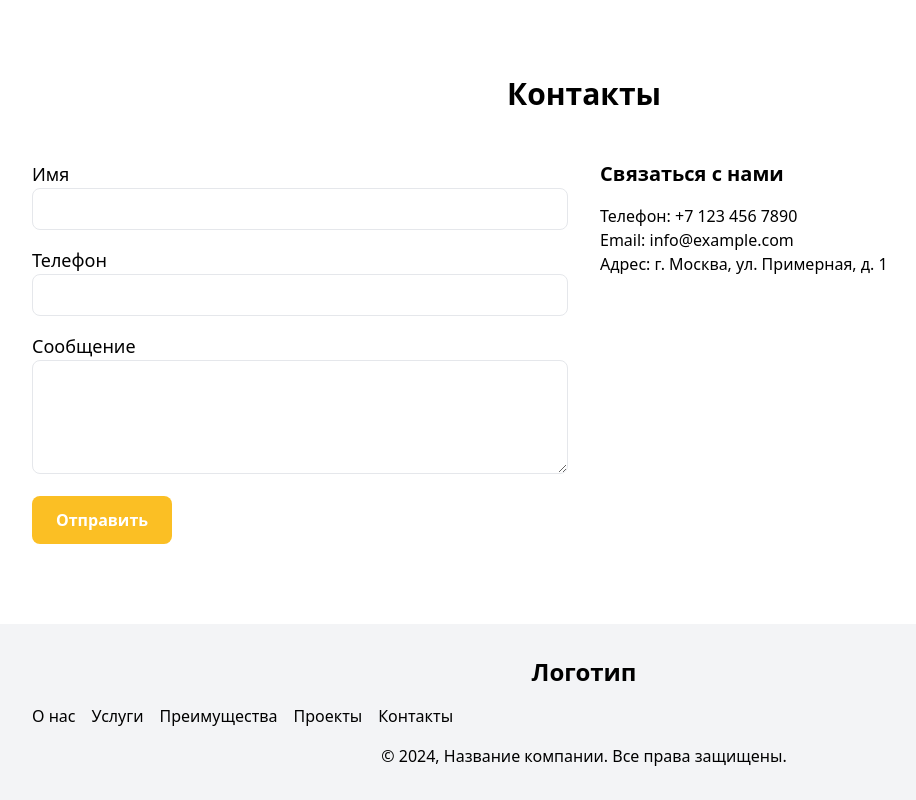
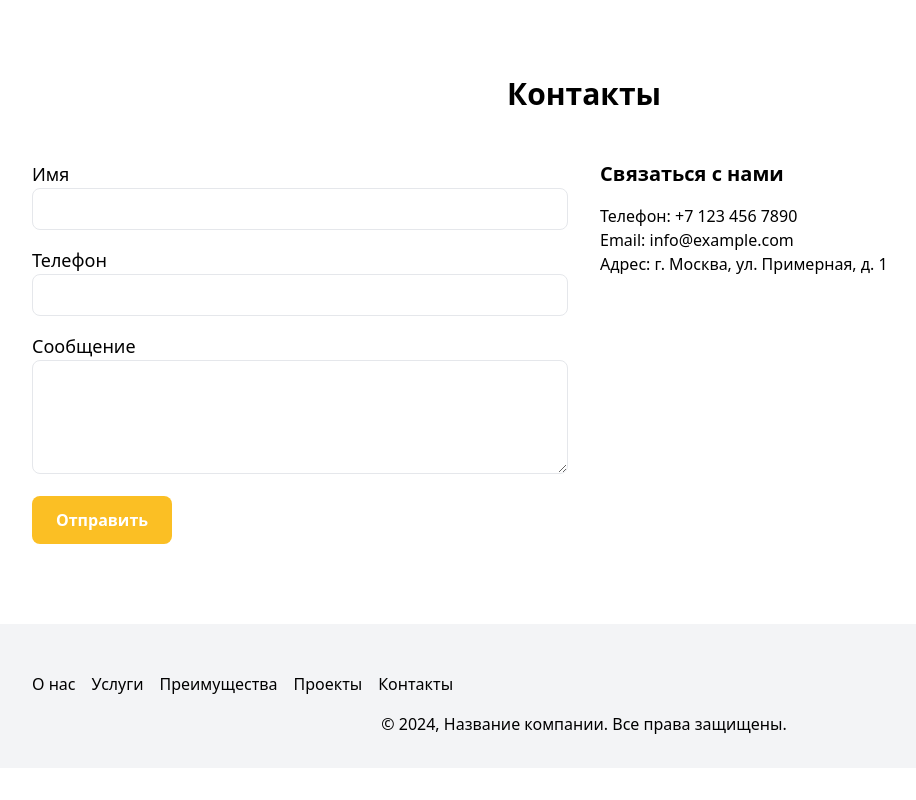
Before and after one commit to provoronili/Plastic_Site, a plain HTML site: page index.html in a window 1280 px wide. Shown: the part 2337-3137 px from the top of the page, without its empty margins (56-972 px from the left). After the commit the page ends 3105 px from the top, so only its background shows below. Drawn offline with nearby package versions, Linux system fonts and the light colour scheme.

Commit message:
Update index.html

```diff
--- a/index.html
+++ b/index.html
@@ -123,7 +123,7 @@
   <footer class="py-8 bg-gray-100">
     <div class="max-w-6xl mx-auto px-6 text-center">
       <div class="mb-4">
-        <div class="text-2xl font-bold">Логотип</div>
+        <div class="text-2xl font-bold"></div>
       </div>
       <nav class="space-x-4 mb-4">
         <a href="#about" class="hover:text-blue-500">О нас</a>
```
